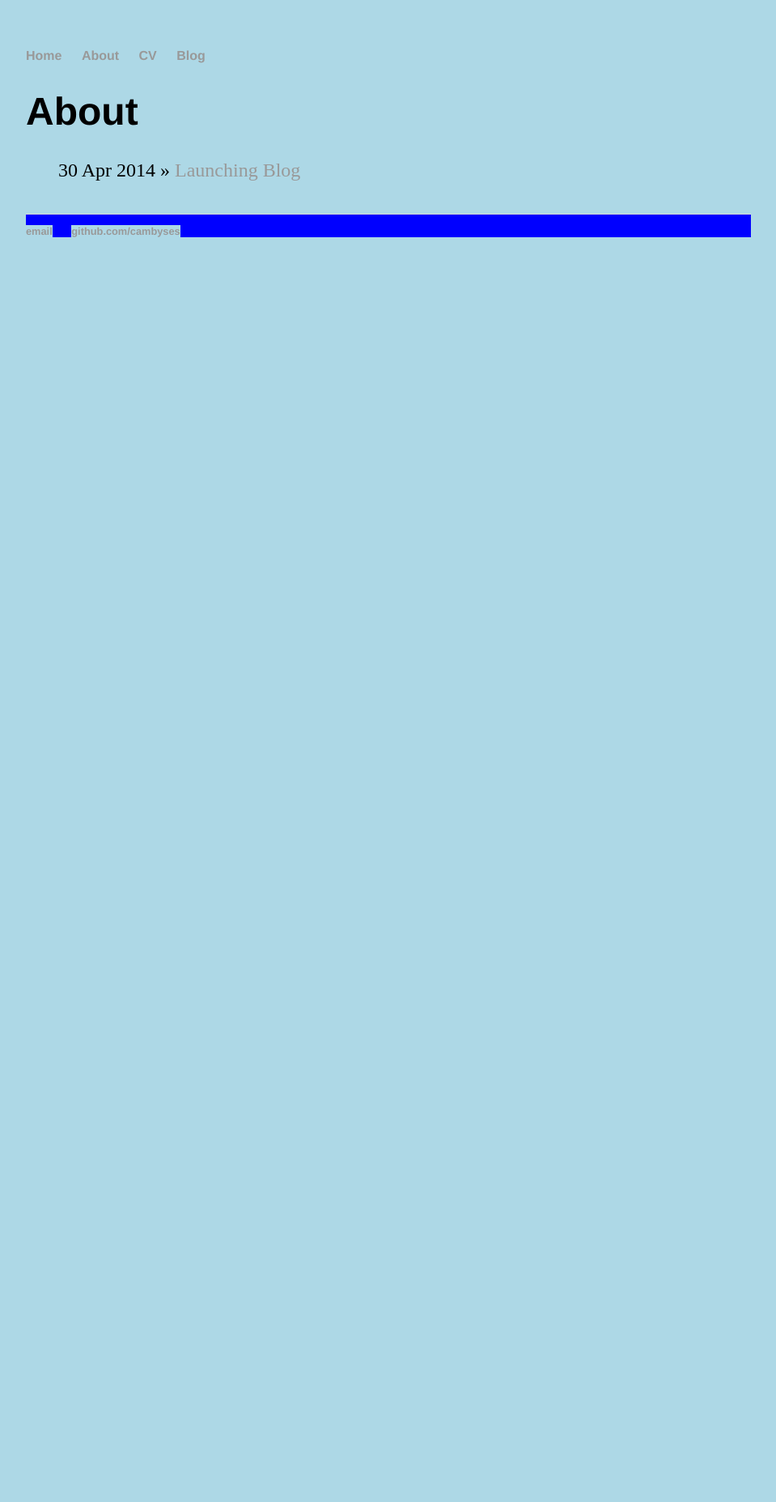
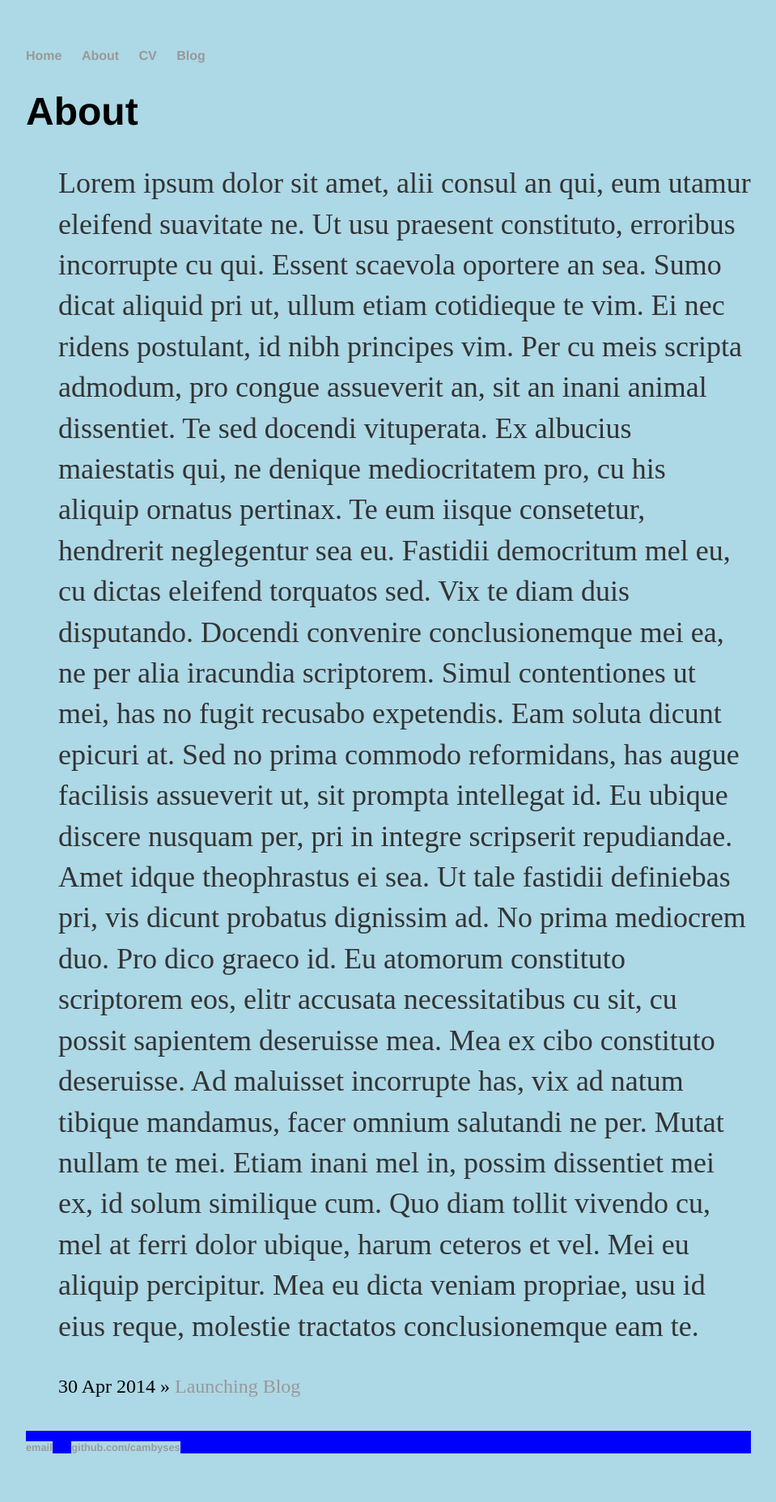
Before and after one commit to cambyses/cambyses.github.io, a Jekyll site: the page built from about/index.html, in a window 1280 px wide. Shown: the whole page at 81% size, without its empty margins (160-1119 px from the left). Built offline with Jekyll 4.4.1, drawn with Linux system fonts in a browser that asks for light colours; before the commit the page ends 900 px from its top, so only the background shows below that.

Commit message:
Update index.html

```diff
--- a/about/index.html
+++ b/about/index.html
@@ -5,6 +5,18 @@
 	<h1>{{ page.title }}</h1>
 	<ul class="posts">
 
+		<p>
+			Lorem ipsum dolor sit amet, alii consul an qui, eum utamur eleifend suavitate ne. Ut usu praesent constituto, erroribus incorrupte cu qui. Essent scaevola oportere an sea. Sumo dicat aliquid pri ut, ullum etiam cotidieque te vim. Ei nec ridens postulant, id nibh principes vim. Per cu meis scripta admodum, pro congue assueverit an, sit an inani animal dissentiet.
+
+Te sed docendi vituperata. Ex albucius maiestatis qui, ne denique mediocritatem pro, cu his aliquip ornatus pertinax. Te eum iisque consetetur, hendrerit neglegentur sea eu. Fastidii democritum mel eu, cu dictas eleifend torquatos sed. Vix te diam duis disputando. Docendi convenire conclusionemque mei ea, ne per alia iracundia scriptorem.
+
+Simul contentiones ut mei, has no fugit recusabo expetendis. Eam soluta dicunt epicuri at. Sed no prima commodo reformidans, has augue facilisis assueverit ut, sit prompta intellegat id. Eu ubique discere nusquam per, pri in integre scripserit repudiandae. Amet idque theophrastus ei sea. Ut tale fastidii definiebas pri, vis dicunt probatus dignissim ad.
+
+No prima mediocrem duo. Pro dico graeco id. Eu atomorum constituto scriptorem eos, elitr accusata necessitatibus cu sit, cu possit sapientem deseruisse mea. Mea ex cibo constituto deseruisse. Ad maluisset incorrupte has, vix ad natum tibique mandamus, facer omnium salutandi ne per. Mutat nullam te mei.
+
+Etiam inani mel in, possim dissentiet mei ex, id solum similique cum. Quo diam tollit vivendo cu, mel at ferri dolor ubique, harum ceteros et vel. Mei eu aliquip percipitur. Mea eu dicta veniam propriae, usu id eius reque, molestie tractatos conclusionemque eam te.
+		</p>
+
 	  {% for post in site.posts %}
 	    <li><span>{{ post.date | date_to_string }}</span> » <a href="{{ post.url }}" title="{{ post.title }}">{{ post.title }}</a></li>
 	  {% endfor %}
```
